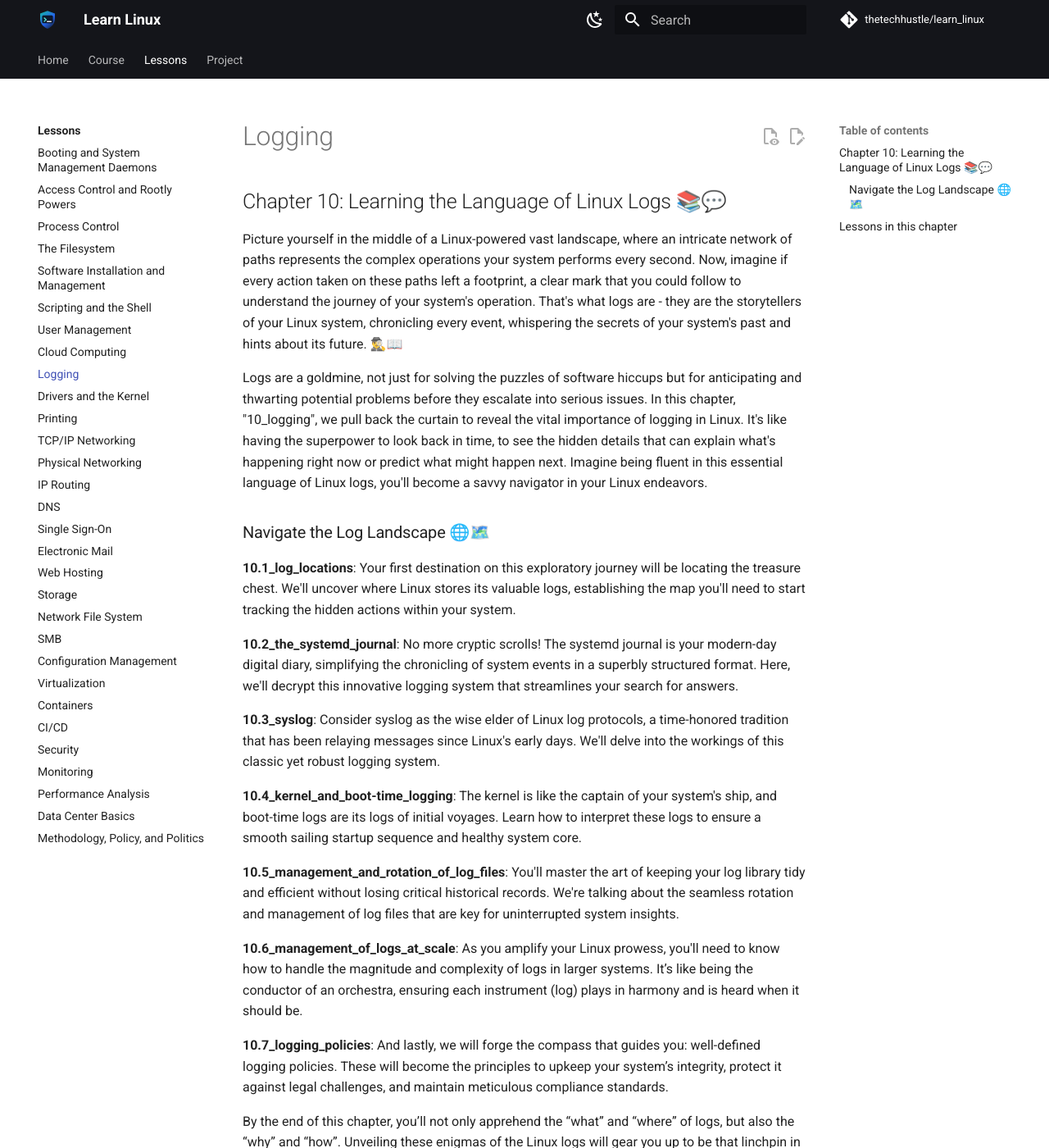
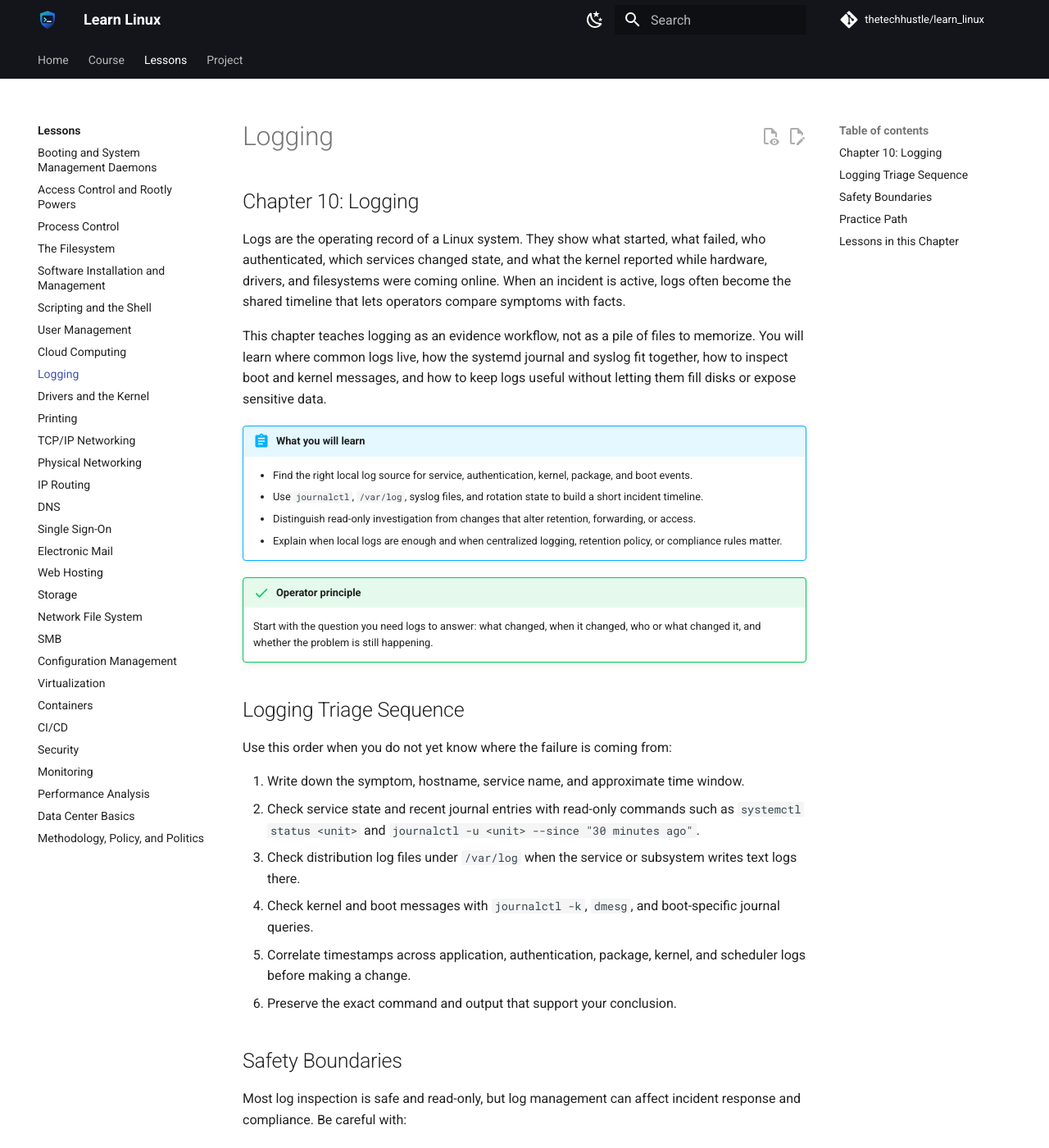
Before and after one commit to thetechhustle/learn_linux, an MkDocs documentation site: the page built from docs/lessons/10_logging/README.md, in a window 1280 px wide and 1400 px high. Shown: the whole window at 82% size. Built offline with MkDocs 1.6.1 and Material for MkDocs 9.7.7, drawn with Linux system fonts in a browser that asks for light colours; comment, search, counter and statistics services are not loaded; some of the changed text lies outside the part shown.

Commit message:
Improve Chapter 10 logging overview (#72)
Co-authored-by: Jules Ai <jules@Juless-Air.ts.net lan>

```diff
--- a/docs/lessons/10_logging/README.md
+++ b/docs/lessons/10_logging/README.md
@@ -1,39 +1,59 @@
-## Chapter 10: Learning the Language of Linux Logs 📚💬
+## Chapter 10: Logging
 
-Picture yourself in the middle of a Linux-powered vast landscape, where an intricate network of paths represents the complex operations your system performs every second. Now, imagine if every action taken on these paths left a footprint, a clear mark that you could follow to understand the journey of your system's operation. That's what logs are - they are the storytellers of your Linux system, chronicling every event, whispering the secrets of your system's past and hints about its future. 🕵️‍♂️📖
+Logs are the operating record of a Linux system. They show what started, what failed, who authenticated, which services changed state, and what the kernel reported while hardware, drivers, and filesystems were coming online. When an incident is active, logs often become the shared timeline that lets operators compare symptoms with facts.
 
-Logs are a goldmine, not just for solving the puzzles of software hiccups but for anticipating and thwarting potential problems before they escalate into serious issues. In this chapter, "10_logging", we pull back the curtain to reveal the vital importance of logging in Linux. It's like having the superpower to look back in time, to see the hidden details that can explain what's happening right now or predict what might happen next. Imagine being fluent in this essential language of Linux logs, you'll become a savvy navigator in your Linux endeavors.
+This chapter teaches logging as an evidence workflow, not as a pile of files to memorize. You will learn where common logs live, how the systemd journal and syslog fit together, how to inspect boot and kernel messages, and how to keep logs useful without letting them fill disks or expose sensitive data.
 
-### Navigate the Log Landscape 🌐🗺️
+!!! abstract "What you will learn"
+    - Find the right local log source for service, authentication, kernel, package, and boot events.
+    - Use `journalctl`, `/var/log`, syslog files, and rotation state to build a short incident timeline.
+    - Distinguish read-only investigation from changes that alter retention, forwarding, or access.
+    - Explain when local logs are enough and when centralized logging, retention policy, or compliance rules matter.
 
-**10.1_log_locations**: Your first destination on this exploratory journey will be locating the treasure chest. We'll uncover where Linux stores its valuable logs, establishing the map you'll need to start tracking the hidden actions within your system.
+!!! success "Operator principle"
+    Start with the question you need logs to answer: what changed, when it changed, who or what changed it, and whether the problem is still happening.
 
-**10.2_the_systemd_journal**: No more cryptic scrolls! The systemd journal is your modern-day digital diary, simplifying the chronicling of system events in a superbly structured format. Here, we'll decrypt this innovative logging system that streamlines your search for answers.
+## Logging Triage Sequence
 
-**10.3_syslog**: Consider syslog as the wise elder of Linux log protocols, a time-honored tradition that has been relaying messages since Linux's early days. We'll delve into the workings of this classic yet robust logging system.
+Use this order when you do not yet know where the failure is coming from:
 
-**10.4_kernel_and_boot-time_logging**: The kernel is like the captain of your system's ship, and boot-time logs are its logs of initial voyages. Learn how to interpret these logs to ensure a smooth sailing startup sequence and healthy system core.
+1. Write down the symptom, hostname, service name, and approximate time window.
+2. Check service state and recent journal entries with read-only commands such as `systemctl status <unit>` and `journalctl -u <unit> --since "30 minutes ago"`.
+3. Check distribution log files under `/var/log` when the service or subsystem writes text logs there.
+4. Check kernel and boot messages with `journalctl -k`, `dmesg`, and boot-specific journal queries.
+5. Correlate timestamps across application, authentication, package, kernel, and scheduler logs before making a change.
+6. Preserve the exact command and output that support your conclusion.
 
-**10.5_management_and_rotation_of_log_files**: You'll master the art of keeping your log library tidy and efficient without losing critical historical records. We're talking about the seamless rotation and management of log files that are key for uninterrupted system insights.
+## Safety Boundaries
 
-**10.6_management_of_logs_at_scale**: As you amplify your Linux prowess, you'll need to know how to handle the magnitude and complexity of logs in larger systems. It’s like being the conductor of an orchestra, ensuring each instrument (log) plays in harmony and is heard when it should be.
+Most log inspection is safe and read-only, but log management can affect incident response and compliance. Be careful with:
 
-**10.7_logging_policies**: And lastly, we will forge the compass that guides you: well-defined logging policies. These will become the principles to upkeep your system’s integrity, protect it against legal challenges, and maintain meticulous compliance standards.
+- Deleting, truncating, or compressing logs before confirming retention requirements.
+- Changing `journald`, `rsyslog`, or `logrotate` configuration on production systems without a rollback plan.
+- Forwarding logs that contain secrets, tokens, personal data, or customer content.
+- Expanding debug logging without checking disk capacity and rotation behavior.
+- Sharing full logs externally when a focused redacted excerpt would answer the question.
 
-By the end of this chapter, you’ll not only apprehend the “what” and “where” of logs, but also the “why” and “how”. Unveiling these enigmas of the Linux logs will gear you up to be that linchpin in your team, the one who decodes issues that leave others lost, the one who anticipates the unexpected in the intricate world of technology.
+## Practice Path
 
-Now, take this leap into the narrative of logs with focus and enthusiasm. Trust that every step in this journey through Chapter 10 will fortify your Linux skills, laying down the building blocks for your aspiring future in Software Engineering (SWE), DevOps, Site Reliability Engineering (SRE), and Cloud Engineering. Are you ready to transform confusion into clarity, and challenges into triumphs? Let’s set forth. 🚀🐧💼
+For the hands-on work in this chapter, use a disposable VM or lab host. Create a short lab note with:
+
+- The question you are investigating.
+- The time window you searched.
+- The commands you ran.
+- The log lines or counts that mattered.
+- The next action you would recommend and why it is safe.
+
+## Lessons in this Chapter
 
 <!-- lesson-index:start -->
 
-## Lessons in this chapter
-
-- [10.1 Log Locations 🗂️📍](10.1_log_locations.md)
-- [10.2 The systemd Journal 📖✨](10.2_the_systemd_journal.md)
-- [10.3_syslog: The Classic Logging Workflow 📚👴](10.3_syslog.md)
+- [10.1 Log Locations](10.1_log_locations.md)
+- [10.2 The systemd Journal](10.2_the_systemd_journal.md)
+- [10.3 Syslog](10.3_syslog.md)
 - [10.4 Kernel and Boot-time Logging](10.4_kernel_and_boot-time_logging.md)
-- [10.5 Management and Rotation of Log Files 📚🔄📁](10.5_management_and_rotation_of_log_files.md)
-- [10.6 Management of Logs at Scale 📊📈](10.6_management_of_logs_at_scale.md)
-- [10.7_logging_policies: Navigating Successfully with a Sound Strategy 📚🧭🔐](10.7_logging_policies.md)
+- [10.5 Management and Rotation of Log Files](10.5_management_and_rotation_of_log_files.md)
+- [10.6 Management of Logs at Scale](10.6_management_of_logs_at_scale.md)
+- [10.7 Logging Policies](10.7_logging_policies.md)
 
 <!-- lesson-index:end -->
```
